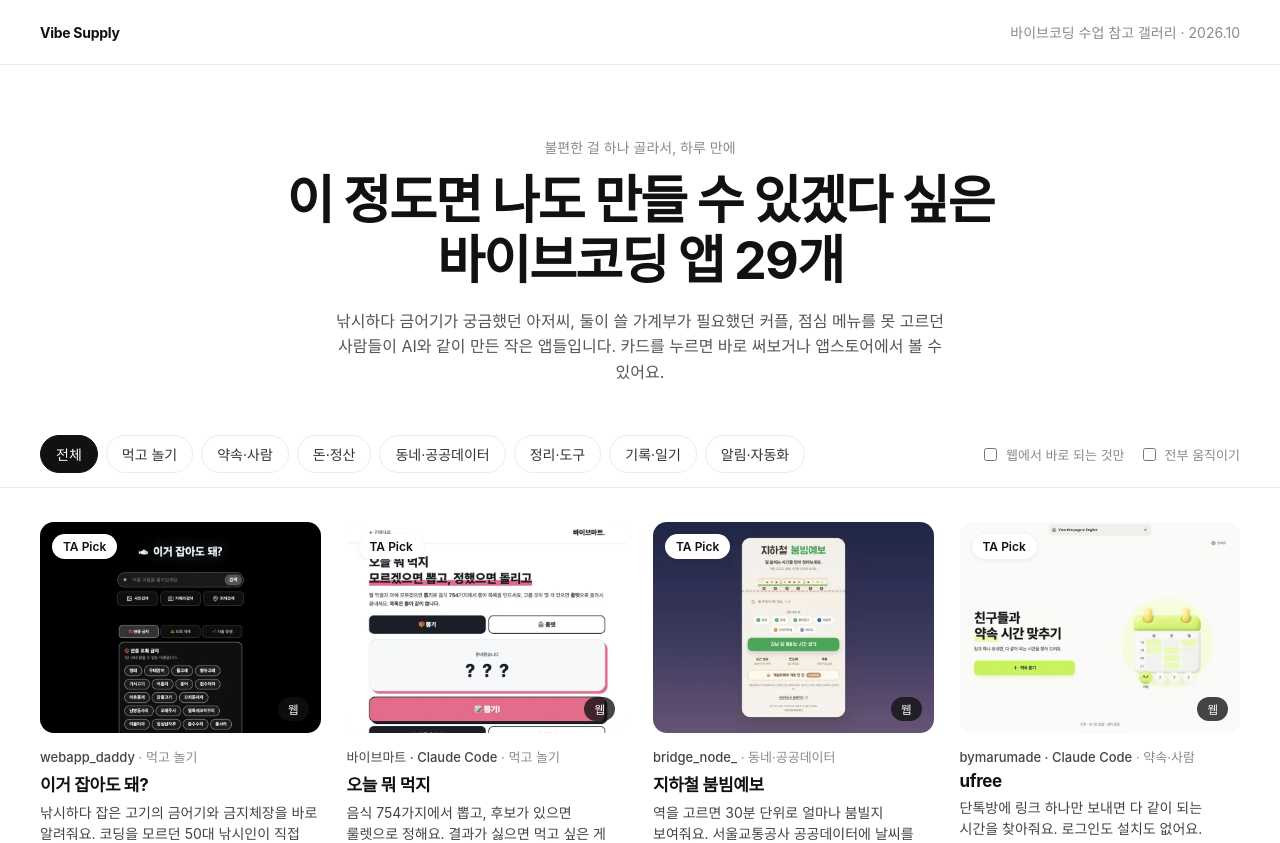
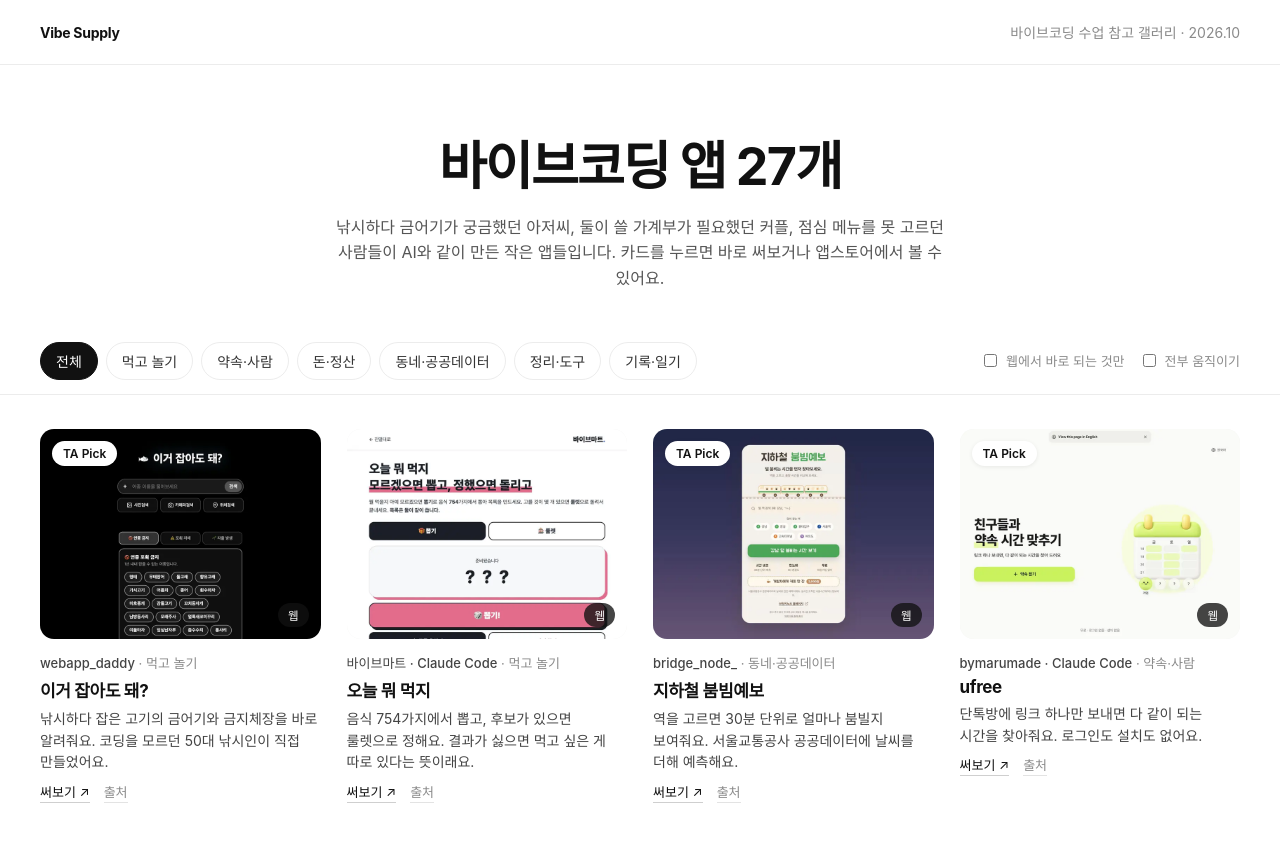
Before and after one commit to doyohere/vibe-supply, a plain HTML site: page index.html in a window 1280 px wide. Shown: the top 843 px of the page. Drawn offline with Linux system fonts and the light colour scheme; a web font is replaced by a local one.

Commit message:
Update gallery cards and copy

```diff
--- a/index.html
+++ b/index.html
@@ -3,10 +3,10 @@
 <head>
 <meta charset="utf-8">
 <meta name="viewport" content="width=device-width, initial-scale=1">
-<title>하루면 만들 것 같은 바이브코딩 앱들</title>
+<title>Vibe Supply · 바이브코딩 앱 모음</title>
 <meta name="description" content="생활 속 작은 불편을 바이브코딩으로 풀어낸 웹앱과 앱 모음">
 <meta property="og:type" content="website">
-<meta property="og:title" content="이 정도면 나도 만들 수 있겠다 싶은 바이브코딩 앱">
+<meta property="og:title" content="Vibe Supply · 바이브코딩 앱 모음">
 <meta property="og:description" content="생활 속 작은 불편을 AI와 함께 풀어낸 앱 모음 · 바이브코딩 수업 참고 갤러리">
 <meta property="og:image" content="https://doyohere.github.io/vibe-supply/og.jpg">
 <meta property="og:url" content="https://doyohere.github.io/vibe-supply/">
@@ -63,8 +63,7 @@
 </header>
 
 <section class="hero">
-  <div class="kicker">불편한 걸 하나 골라서, 하루 만에</div>
-  <h1>이 정도면 나도 만들 수 있겠다 싶은 <br>바이브코딩 앱 <span id="count">29</span>개</h1>
+  <h1>바이브코딩 앱 <span id="count">27</span>개</h1>
   <p>낚시하다 금어기가 궁금했던 아저씨, 둘이 쓸 가계부가 필요했던 커플, 점심 메뉴를 못 고르던 사람들이 AI와 같이 만든 작은 앱들입니다. 카드를 누르면 바로 써보거나 앱스토어에서 볼 수 있어요.</p>
 </section>
 
@@ -76,7 +75,6 @@
   <button class="chip" data-f="town">동네·공공데이터</button>
   <button class="chip" data-f="tool">정리·도구</button>
   <button class="chip" data-f="diary">기록·일기</button>
-  <button class="chip" data-f="auto">알림·자동화</button>
   <div class="right">
     <label><input type="checkbox" id="webonly"> 웹에서 바로 되는 것만</label>
     <label><input type="checkbox" id="playall"> 전부 움직이기</label>
@@ -95,7 +93,7 @@ const APPS = [
   {id:'whatfiskok', name:'이거 잡아도 돼?', maker:'webapp_daddy', cat:'food', catName:'먹고 놀기', kind:'웹', pick:true,
    desc:'낚시하다 잡은 고기의 금어기와 금지체장을 바로 알려줘요. 코딩을 모르던 50대 낚시인이 직접 만들었어요.',
    url:'https://whatfiskok.vercel.app', src:'https://www.threads.com/@unnnyong/post/DbnFzxikoF_'},
-  {id:'pick', name:'오늘 뭐 먹지', maker:'바이브마트 · Claude Code', cat:'food', catName:'먹고 놀기', kind:'웹', pick:true,
+  {id:'pick', name:'오늘 뭐 먹지', maker:'바이브마트 · Claude Code', cat:'food', catName:'먹고 놀기', kind:'웹',
    desc:'음식 754가지에서 뽑고, 후보가 있으면 룰렛으로 정해요. 결과가 싫으면 먹고 싶은 게 따로 있다는 뜻이래요.',
    url:'https://vibemart.kr/pick.html', src:'https://vibemart.kr/about.html'},
   {id:'boombim', name:'지하철 붐빔예보', maker:'bridge_node_', cat:'town', catName:'동네·공공데이터', kind:'웹', pick:true,
@@ -110,7 +108,7 @@ const APPS = [
   {id:'subcalc', name:'구독료 계산기', maker:'바이브마트 · Claude Code', cat:'money', catName:'돈·정산', kind:'웹',
    desc:'넷플릭스, 쿠팡 와우, ChatGPT를 누르다 보면 1년 총액이 나와요. 결제일 알림을 폰 캘린더에 넣을 수도 있어요.',
    url:'https://vibemart.kr/subcalc.html', src:'https://vibemart.kr/about.html'},
-  {id:'splitpeak', name:'split peak', maker:'John Kim · Claude Code', cat:'money', catName:'돈·정산', kind:'웹', pick:true,
+  {id:'splitpeak', name:'split peak', maker:'John Kim · Claude Code', cat:'money', catName:'돈·정산', kind:'웹',
    desc:'여행이나 룸메이트 사이의 돈을 한 번에 정산해요. 통화가 섞여도 되고, 샘플 여행으로 바로 체험할 수 있어요.',
    url:'https://www.splitpeak.me/', src:'https://basapal.kr/apps/3a09d8dd-d0d1-4896-b6e1-23e64e0cff00'},
   {id:'chalkak', name:'한집가계부', maker:'hanjip_budget', cat:'money', catName:'돈·정산', kind:'앱',
@@ -125,9 +123,9 @@ const APPS = [
   {id:'nori', name:'노리', maker:'오지우 · Claude Code', cat:'people', catName:'약속·사람', kind:'웹',
    desc:'바다 건너 일본의 누군가와 하루 세 번 엽서를 주고받아요. 사진 한 장과 한 줄이면 돼요.',
    url:'https://noriapp-web.pages.dev/', src:'https://basapal.kr/apps/3c1b04b6-6907-4be1-82aa-b1d131cba0e9'},
-  {id:'byeol', name:'곁별', maker:'LUCA MOON · Claude Code', cat:'people', catName:'약속·사람', kind:'웹',
-   desc:'생일을 넣으면 내 오행 정령이 나오고, 곁에 있는 사람들이 별자리처럼 떠요.',
-   url:'https://vaulted-bus-346411.web.app/byeol', src:'https://basapal.kr/apps/2482a0eb-183b-45e0-9585-5df5bf3152cc'},
+  {id:'planet', name:'오행성', maker:'5planet.space', cat:'people', catName:'약속·사람', kind:'웹',
+   desc:'생년월일을 넣으면 사주 여덟 글자대로 나무, 꽃, 바위, 바다가 자라는 3D 행성이 생겨요. 친구를 초대해 방명록도 받을 수 있어요. AI와 하루 만에 만들었대요.',
+   url:'https://5planet.space/', src:'https://5planet.space/', srcLabel:'만든 이야기'},
   {id:'tastee', name:'TASTEE', maker:'tastee.app', cat:'food', catName:'먹고 놀기', kind:'앱',
    desc:'가본 식당을 "A vs B, 어디가 더 좋았어?" 이상형 월드컵처럼 고르기만 하면 나만의 맛집 순위가 매겨져요.',
    url:'https://apps.apple.com/kr/app/id6756393828', linkLabel:'앱스토어', src:'https://www.threads.com/@tastee.app'},
@@ -149,7 +147,7 @@ const APPS = [
   {id:'memory', name:'me:mory', maker:'yongjae.builds', cat:'people', catName:'약속·사람', kind:'앱',
    desc:'새우 알레르기, 갖고 싶다던 카드지갑처럼 그 사람에 대해 적어두면, 약속 날 만나기 전에 먼저 꺼내줘요.',
    url:'https://apps.apple.com/kr/app/id6790031020', linkLabel:'앱스토어', src:'https://www.threads.com/@yongjae.builds/post/DbnJ8_pgXny'},
-  {id:'oneyear', name:'One Year: Daily Journal', maker:'Wind Down Studio', cat:'diary', catName:'기록·일기', kind:'앱',
+  {id:'oneyear', name:'One Year: Daily Journal', maker:'Wind Down Studio', cat:'diary', catName:'기록·일기', kind:'앱', pick:true,
    desc:'하루에 기억 하나를 적으면 손으로 그린 식물이 하나씩 자라서, 1년이 지나면 기억의 정원이 돼요.',
    url:'https://apps.apple.com/kr/app/id6740510762', linkLabel:'앱스토어', src:'https://oneyear.garden/', srcLabel:'홈페이지'},
   {id:'dood', name:'DOOD', maker:'Far Far Away', cat:'diary', catName:'기록·일기', kind:'앱',
@@ -170,15 +168,9 @@ const APPS = [
   {id:'mixcard', name:'MIXCARD', maker:'만든 사람 비공개', cat:'people', catName:'약속·사람', kind:'웹',
    desc:'스포티파이 플레이리스트를 QR 코드가 박힌 빈티지 엽서로 인쇄해서 우편으로 보내줘요.',
    url:'https://mixcard.me/', src:'https://vibecodedapps.dev'},
-  {id:'eventube', name:'이벤튜브', maker:'eventube.777', cat:'auto', catName:'알림·자동화', kind:'웹',
-   desc:'유튜브 경품과 추첨 이벤트를 한곳에 모아서 마감 전에 알려줘요.',
-   url:'https://eventube.kr/', src:'https://www.threads.com/@eventube.777/post/Dd3wMh_E3JH'},
-  {id:'capybobber', name:'찌바라', maker:'Capybobber', cat:'auto', catName:'알림·자동화', kind:'Mac 앱',
+  {id:'capybobber', name:'찌바라', maker:'Capybobber', cat:'tool', catName:'정리·도구', kind:'Mac 앱',
    desc:'화면 구석에서 픽셀 카피바라가 낚시를 하다가, Claude Code 작업이 끝나면 알려줘요.',
    url:'https://capybobber.com/', src:'https://basapal.kr/apps/3bdc70f2-efa8-4c1f-83ff-776457e39b54'},
-  {id:'naverbook', name:'네이버 예약 아침 보고', maker:'aineversleep · Claude Code', cat:'auto', catName:'알림·자동화', kind:'만든 과정',
-   desc:'네이버 예약 알림 메일을 구글 시트로 모으고, 매일 아침 슬랙으로 예약 현황을 보내요. 컴퓨터를 꺼도 돌아가요.',
-   url:'https://www.aineversleep.com/blog/naver-booking-slack-automation/', src:'https://www.aineversleep.com/blog/naver-booking-slack-automation/', linkLabel:'만든 과정 보기'},
 ];
 
 document.getElementById('count').textContent = APPS.length;
```
